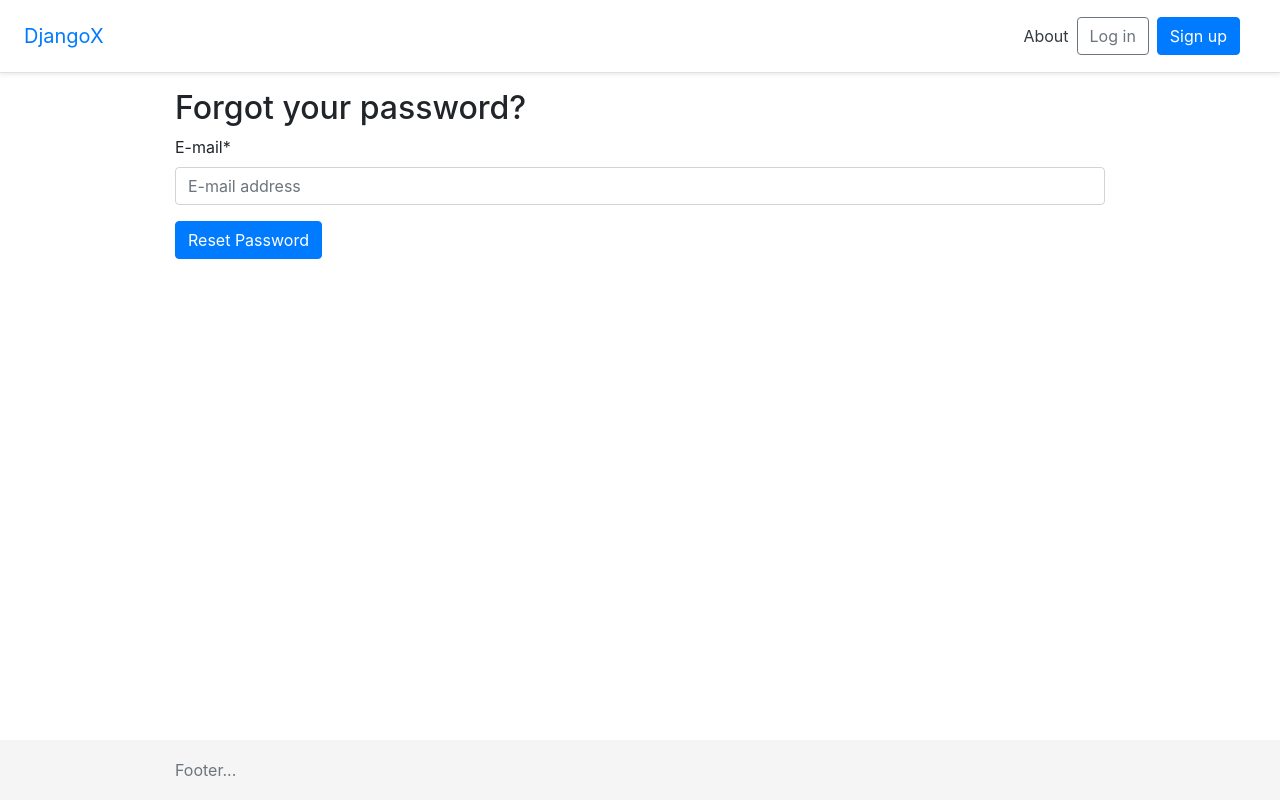
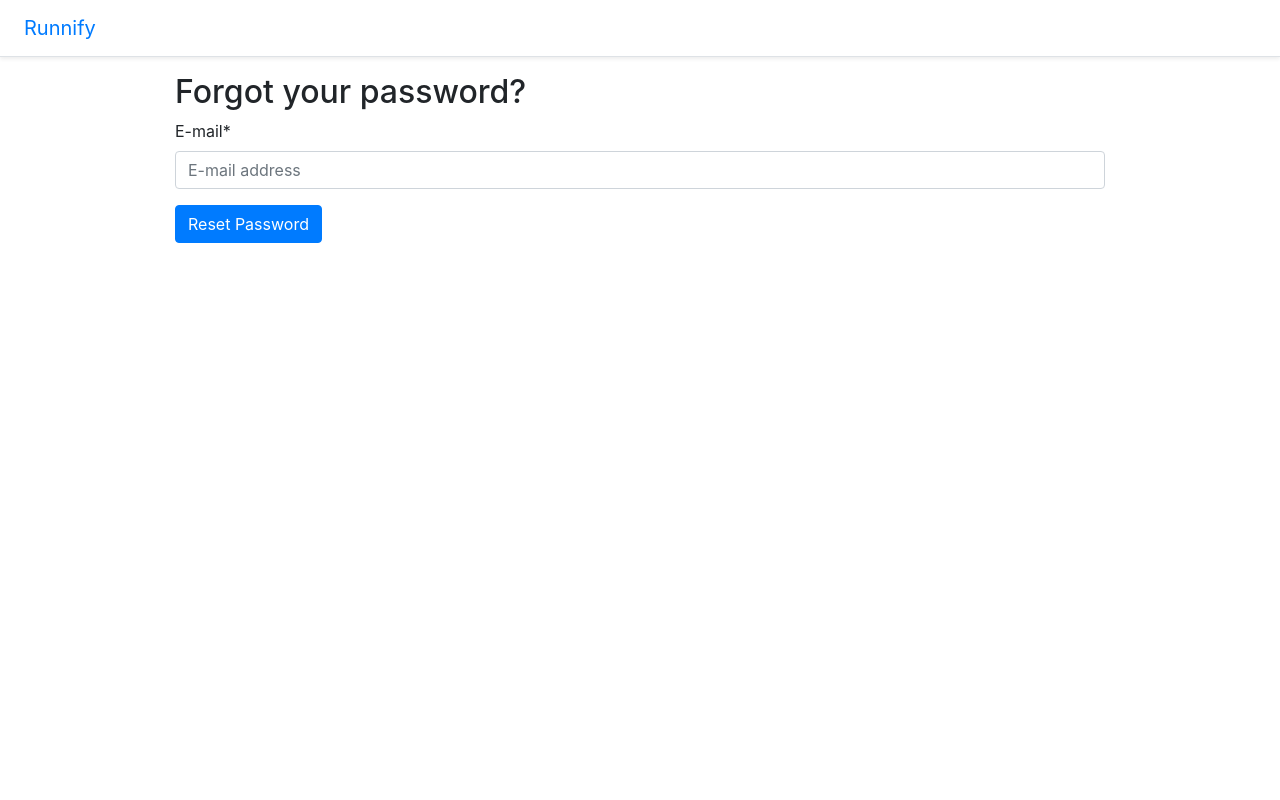
Before and after one commit to jocarino/Runnify, a Django app: page /accounts/password/reset/ in a window 1280 px wide. Run offline with Django 3.2, Linux system fonts and the light colour scheme; some libraries are stand-ins or nearby versions.

Commit message:
_base.thml cleanup

```diff
--- a/templates/_base.html
+++ b/templates/_base.html
@@ -22,9 +22,9 @@
   <main role="main">
     <div class="d-flex flex-column flex-md-row align-items-center p-3 px-md-4 mb-3 bg-white border-bottom shadow-sm">
       <h5 class="my-0 mr-md-auto font-weight-normal">
-        <a href="{% url 'home' %}">DjangoX</a>
+        <a href="{% url 'home' %}">Runnify</a>
       </h5>
-      <a class="p-2 text-dark" href="{% url 'about' %}">About</a>
+      <a class="p-2 text-dark d-none" href="{% url 'about' %}">About</a>
       <nav class="my-2 my-md-0 mr-md-3">
         {% if user.is_authenticated %}
         <ul class="navbar-nav ml-auto">
@@ -41,8 +41,8 @@
         </ul>
         {% else %}
         <form class="form-inline ml-auto">
-          <a href="{% url 'account_login' %}" class="btn btn-outline-secondary">Log in</a>
-          <a href="{% url 'account_signup' %}" class="btn btn-primary ml-2">Sign up</a>
+          <a href="{% url 'account_login' %}" class="btn btn-outline-secondary d-none">Log in</a>
+          <a href="{% url 'account_signup' %}" class="btn btn-primary ml-2 d-none">Sign up</a>
         </form>
         {% endif %}
       </nav>
@@ -55,7 +55,7 @@
     {% endblock content %}
   </div>
 
-  <footer class="footer">
+  <footer class="footer d-none">
     <div class="container">
       <span class="text-muted">Footer...</span>
     </div>
```
